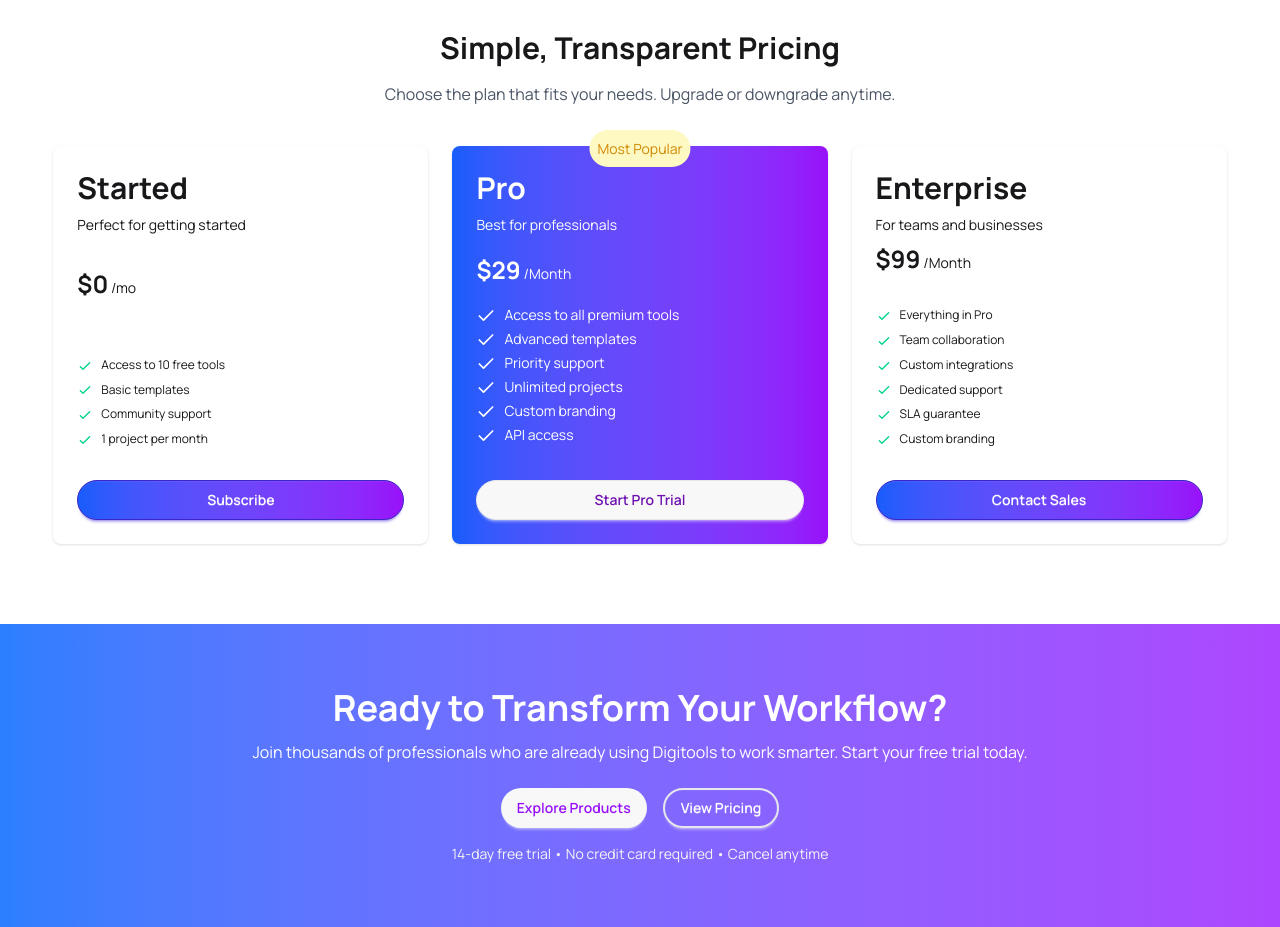
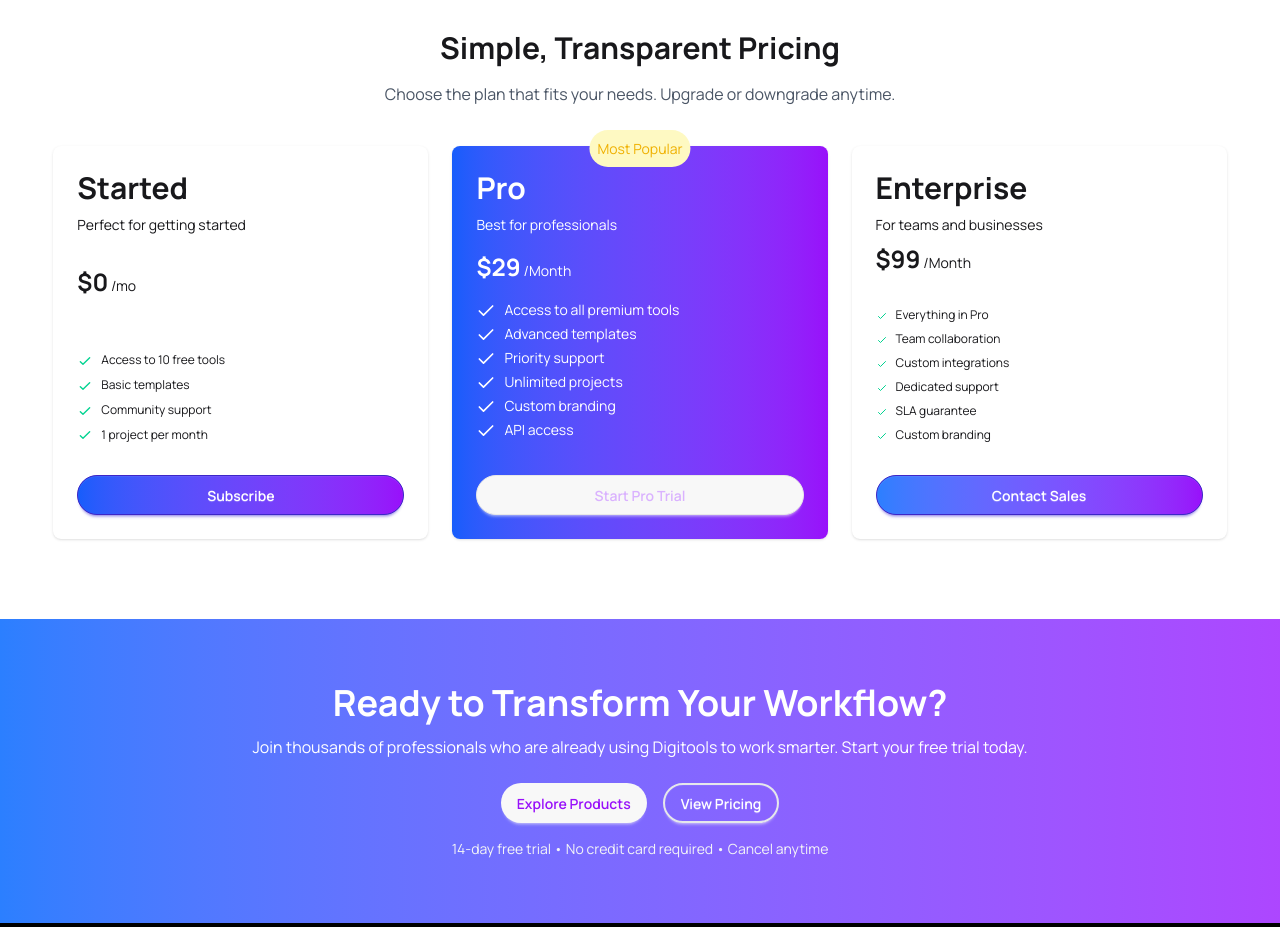
Before and after one commit to coderprotap67/Ph-assingment-6, a React (Vite) app: page / in a window 1280 px wide. Shown: the part 2660-3587 px from the top of the page. Built offline with nearby package versions, Linux system fonts and the light colour scheme.

Commit message:
component update

```diff
--- a/src/components/subscription/Subscription.jsx
+++ b/src/components/subscription/Subscription.jsx
@@ -44,11 +44,13 @@ const Subscription = () => {
 
                         <div className="card-body bg-linear-to-r from-blue-600 to-purple-600 text-white relative rounded-lg">
                             <div className='absolute -top-4 left-1/2 transform -translate-x-1/2'>
-                                <p className='text-yellow-600 bg-yellow-100 p-2 rounded-3xl'>Most Popular</p>
+                                <p className='text-yellow-500 bg-yellow-100 p-2 rounded-3xl'>Most Popular</p>
                             </div>
+
                             <h2 className="text-3xl font-bold m-0">Pro</h2>
                             <p>Best for professionals</p>
                             <p ><span className="text-2xl font-bold">$29</span> /Month</p>
+
                             <div>
                                 <p className='flex gap-2'><Check className='w-5' /><span>Access to all premium tools</span></p>
                                 <p className='flex gap-2'><Check className='w-5' /><span>Advanced templates</span></p>
@@ -57,11 +59,13 @@ const Subscription = () => {
                                 <p className='flex gap-2'><Check className='w-5' /><span>Custom branding</span></p>
                                 <p className='flex gap-2'><Check className='w-5' /><span>API access</span></p>
                             </div>
+
                             <div className="mt-6">
-                                <button className="btn text-purple-800 btn-block rounded-3xl">Start Pro Trial</button>
+                                <button className="btn text-purple-300 btn-block rounded-3xl">Start Pro Trial</button>
                             </div>
                         </div>
                     </div>
+
                     <div className="card w-full bg-base-100 shadow-sm text-left">
                         <div className="card-body">
 
@@ -69,35 +73,46 @@ const Subscription = () => {
                             <p>For teams and businesses</p>
                             <p ><span className="text-2xl font-bold">$99</span> /Month</p>
 
+
                             <ul className="mt-6 flex flex-col gap-2 text-xs">
                                 <li>
-                                    <svg xmlns="http://www.w3.org/2000/svg" className="size-4 me-2 inline-block text-success" fill="none" viewBox="0 0 24 24" stroke="currentColor"><path strokeLinecap="round" strokeLinejoin="round" strokeWidth="2" d="M5 13l4 4L19 7" /></svg>
+                                    <svg xmlns="http://www.w3.org/2000/svg" className="size-3 me-2 inline-block text-success" fill="none" viewBox="0 0 24 24" stroke="currentColor"><path strokeLinecap="round" strokeLinejoin="round" strokeWidth="2" d="M5 13l4 4L19 7" /></svg>
                                     <span>Everything in Pro</span>
                                 </li>
+
+
                                 <li>
-                                    <svg xmlns="http://www.w3.org/2000/svg" className="size-4 me-2 inline-block text-success" fill="none" viewBox="0 0 24 24" stroke="currentColor"><path strokeLinecap="round" strokeLinejoin="round" strokeWidth="2" d="M5 13l4 4L19 7" /></svg>
+                                    <svg xmlns="http://www.w3.org/2000/svg" className="size-3 me-2 inline-block text-success" fill="none" viewBox="0 0 24 24" stroke="currentColor"><path strokeLinecap="round" strokeLinejoin="round" strokeWidth="2" d="M5 13l4 4L19 7" /></svg>
                                     <span>Team collaboration</span>
                                 </li>
+
+
                                 <li>
-                                    <svg xmlns="http://www.w3.org/2000/svg" className="size-4 me-2 inline-block text-success" fill="none" viewBox="0 0 24 24" stroke="currentColor"><path strokeLinecap="round" strokeLinejoin="round" strokeWidth="2" d="M5 13l4 4L19 7" /></svg>
+                                    <svg xmlns="http://www.w3.org/2000/svg" className="size-3 me-2 inline-block text-success" fill="none" viewBox="0 0 24 24" stroke="currentColor"><path strokeLinecap="round" strokeLinejoin="round" strokeWidth="2" d="M5 13l4 4L19 7" /></svg>
                                     <span>Custom integrations</span>
                                 </li>
+
+
                                 <li>
-                                    <svg xmlns="http://www.w3.org/2000/svg" className="size-4 me-2 inline-block text-success" fill="none" viewBox="0 0 24 24" stroke="currentColor"><path strokeLinecap="round" strokeLinejoin="round" strokeWidth="2" d="M5 13l4 4L19 7" /></svg>
+                                    <svg xmlns="http://www.w3.org/2000/svg" className="size-3 me-2 inline-block text-success" fill="none" viewBox="0 0 24 24" stroke="currentColor"><path strokeLinecap="round" strokeLinejoin="round" strokeWidth="2" d="M5 13l4 4L19 7" /></svg>
                                     <span>Dedicated support</span>
                                 </li>
+
+
                                 <li>
-                                    <svg xmlns="http://www.w3.org/2000/svg" className="size-4 me-2 inline-block text-success" fill="none" viewBox="0 0 24 24" stroke="currentColor"><path strokeLinecap="round" strokeLinejoin="round" strokeWidth="2" d="M5 13l4 4L19 7" /></svg>
+                                    <svg xmlns="http://www.w3.org/2000/svg" className="size-3 me-2 inline-block text-success" fill="none" viewBox="0 0 24 24" stroke="currentColor"><path strokeLinecap="round" strokeLinejoin="round" strokeWidth="2" d="M5 13l4 4L19 7" /></svg>
                                     <span>SLA guarantee</span>
                                 </li>
+
+
                                 <li>
-                                    <svg xmlns="http://www.w3.org/2000/svg" className="size-4 me-2 inline-block text-success" fill="none" viewBox="0 0 24 24" stroke="currentColor"><path strokeLinecap="round" strokeLinejoin="round" strokeWidth="2" d="M5 13l4 4L19 7" /></svg>
+                                    <svg xmlns="http://www.w3.org/2000/svg" className="size-3 me-2 inline-block text-success" fill="none" viewBox="0 0 24 24" stroke="currentColor"><path strokeLinecap="round" strokeLinejoin="round" strokeWidth="2" d="M5 13l4 4L19 7" /></svg>
                                     <span>Custom branding</span>
                                 </li>
 
                             </ul>
                             <div className="mt-6">
-                                <button className="btn btn-primary btn-block rounded-3xl bg-linear-to-r from-blue-600 to-purple-600 text-white">Contact Sales</button>
+                                <button className="btn btn-primary btn-block rounded-3xl bg-linear-to-r from-blue-500 to-purple-600 text-white">Contact Sales</button>
                             </div>
                         </div>
                     </div>
```
Also changed, not shown: 1 other file (tests, documents, lock files or other folders).
